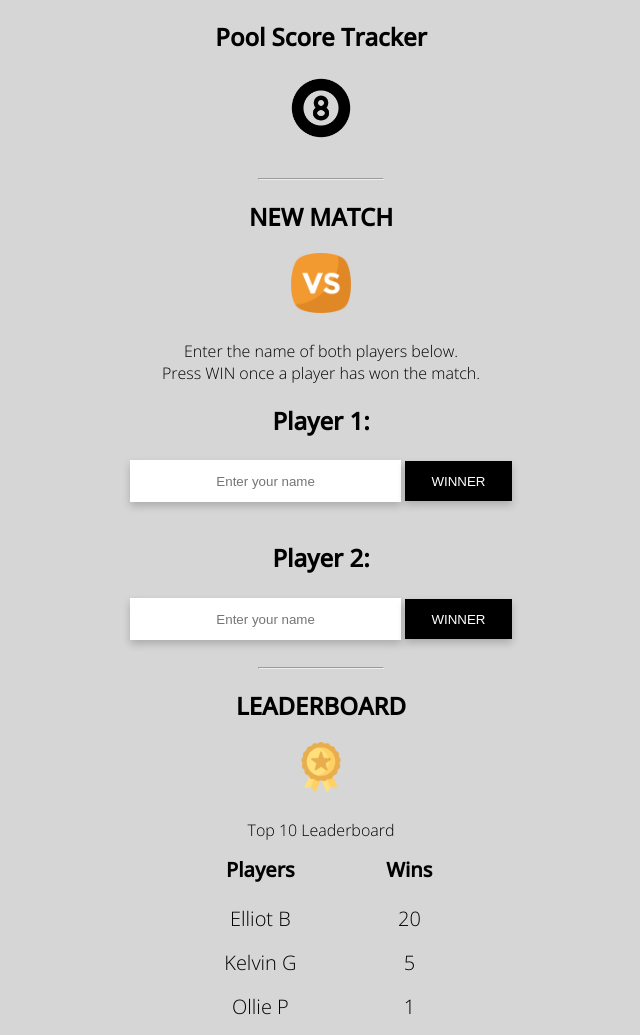
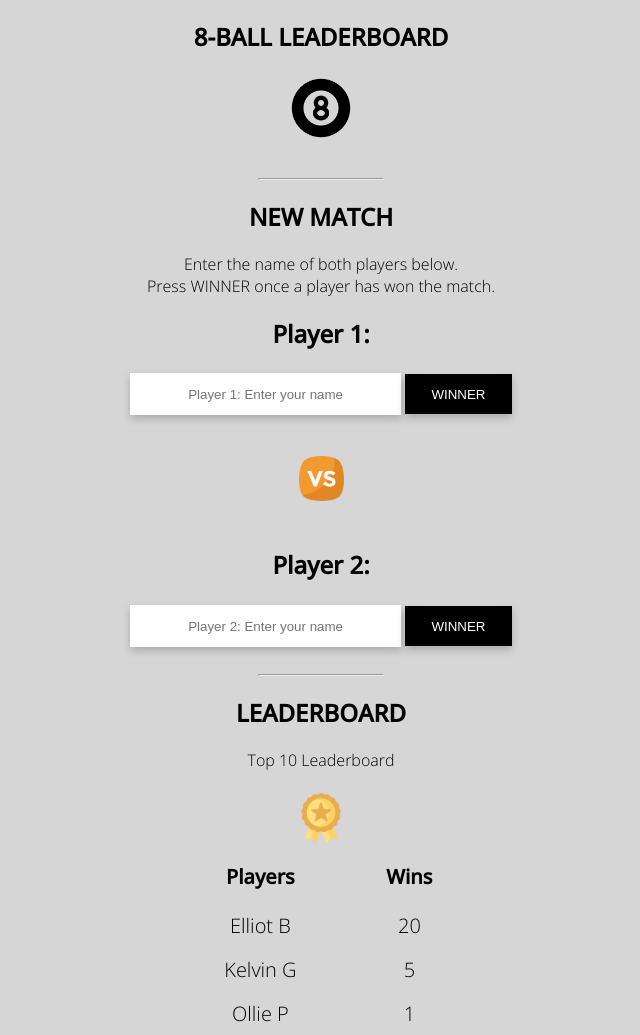
Before and after one commit to kelvgooding/8ball-leaderboard, a Flask app: page / in a window 1280 px wide. Shown: the part 24-1059 px from the top of the page, without its empty margins (319-959 px from the left). Run offline with Flask 2, Linux system fonts and the light colour scheme; data comes from the database, SQL or seed files in the repository.

Commit message:
Add files via upload

```diff
--- a/templates/index.html
+++ b/templates/index.html
@@ -12,7 +12,7 @@
         </header>
         <main>
             <section>
-                <h1>Pool Score Tracker</h1>
+                <h1>8-BALL LEADERBOARD</h1>
                 <img width="70" height="70" src="../static/images/icon-8ball.png"/>
             </section>
             <br>
@@ -20,27 +20,31 @@
 
             <section>
                 <h1>NEW MATCH</h1>
-                <img width="60" height="60" src="../static/images/versus.png"/>
-                <br><br>
                 Enter the name of both players below.<br>
-                Press WIN once a player has won the match.
+                Press WINNER once a player has won the match.
 
                 <form method="post">
                     <h1>Player 1:</h1>
-                    <input type="text" class="input-field" placeholder="Enter your name" name="name-p1" required/>
+                    <input type="text" class="input-field" placeholder="Player 1: Enter your name" name="name-p1" required/>
                     <input type="submit" value="WINNER" class="input-button" name="win-p1"/>
 
+                    <br><br>
+                    <img width="45" height="45" src="../static/images/versus.png"/>
+                    <br><br>
+
                     <h1>Player 2:</h1>
-                    <input type="text" class="input-field" placeholder="Enter your name" name="name-p2" required/>
+                    <input type="text" class="input-field" placeholder="Player 2: Enter your name" name="name-p2" required/>
                     <input type="submit" value="WINNER" class="input-button" name="win-p2"/>
                 </form>
             </section>
             <hr>
             <section>
                 <h1>LEADERBOARD</h1>
+                Top 10 Leaderboard
+                <br><br>
+
                 <img width="50" height="50" src="../static/images/icon-win.png"/>
-                <br><br>
-                Top 10 Leaderboard
+                <br>
 
                 <table>
                     <tr>
```
